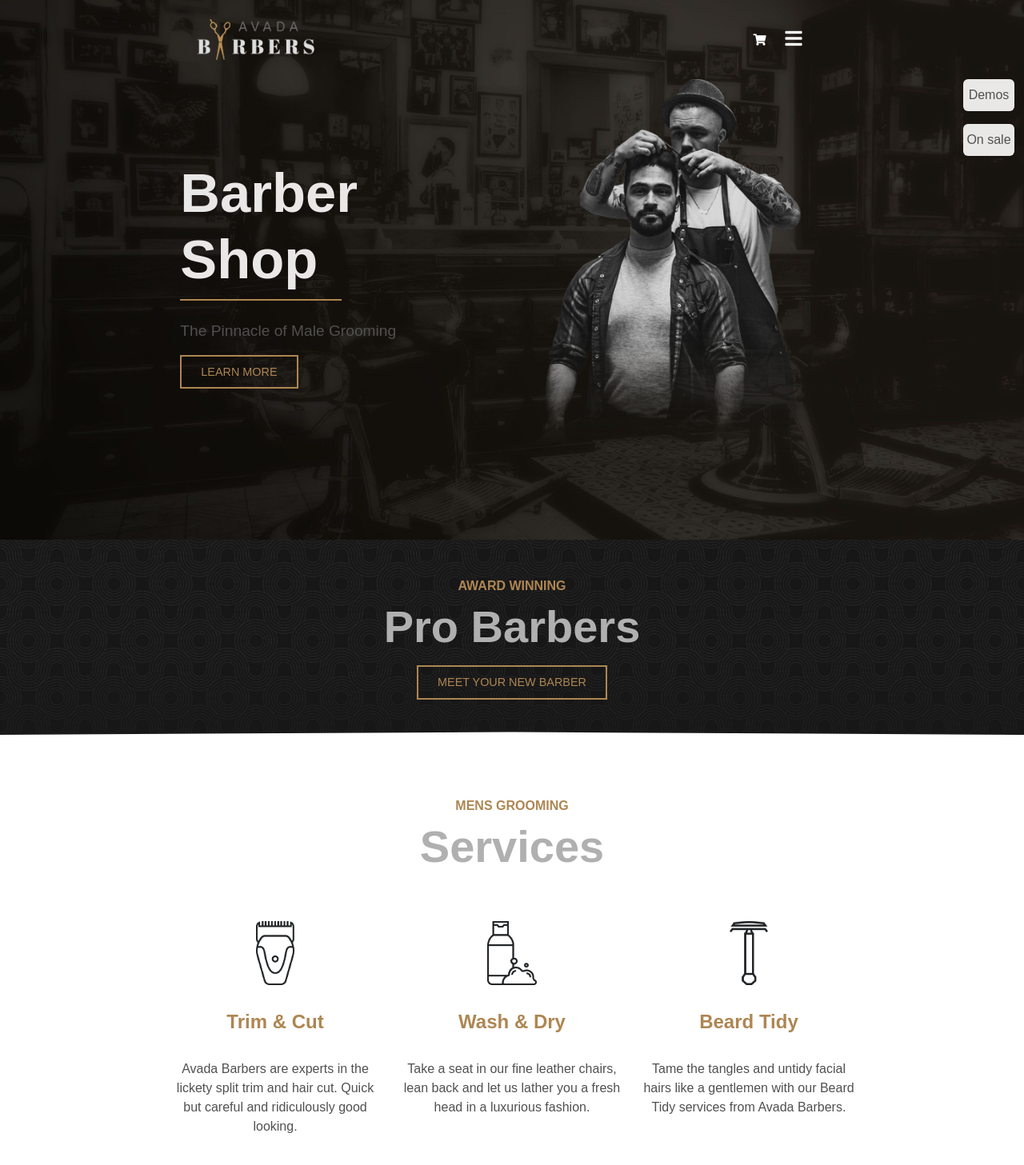
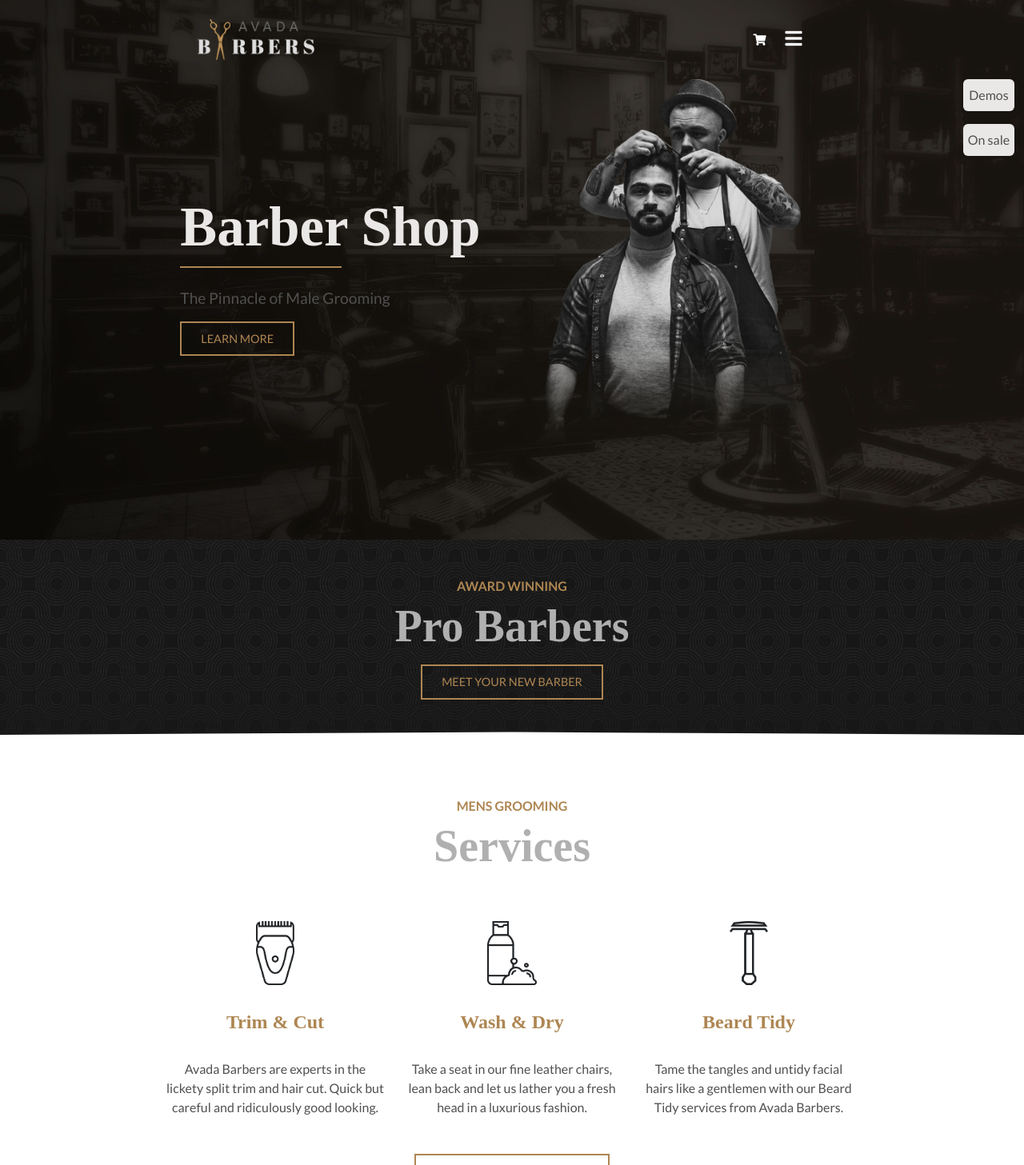
Before and after one commit to andmalt/proj-html-vuejs, a Vue app: page / in a window 1280 px wide. Shown: the top 1457 px of the page at 80% size. Built offline with nearby package versions, Linux system fonts and the light colour scheme; a small style sheet from the web is missing.

Commit message:
inserted fonts

```diff
--- a/package.json
+++ b/package.json
@@ -8,6 +8,8 @@
     "lint": "vue-cli-service lint"
   },
   "dependencies": {
+    "@fontsource/abril-fatface": "^4.5.0",
+    "@fontsource/lato": "^4.5.0",
     "@fortawesome/fontawesome-free": "^5.15.4",
     "@fortawesome/free-brands-svg-icons": "^5.15.4",
     "axios": "^0.22.0",
--- a/src/components/Box.vue
+++ b/src/components/Box.vue
@@ -30,9 +30,11 @@ export default {
       color: $refColor;
       margin-bottom: 2rem;
       font-weight: 600;
+      font-family: $fontTitle;
     }
     p{
       color: $refColor;
+      font-family: $fontParag;
     }
 }
 </style>
--- a/src/components/Footer.vue
+++ b/src/components/Footer.vue
@@ -69,6 +69,7 @@ export default {
       border:2px solid $refColor;
       color: $refColor;
       text-decoration: none;
+      font-family: $fontParag;
       &:hover{
         color: $hoverRef;
         border-color: $hoverRef;
@@ -83,6 +84,7 @@ export default {
     }
     p{
       color: $titles;
+      font-family: $fontParag;
     }
   }
 }
@@ -92,6 +94,7 @@ export default {
     margin: 0;
     color: $titles;
     font-size: 0.8rem;
+    font-family: $fontParag;
   }
 }
 </style>
--- a/src/components/Header.vue
+++ b/src/components/Header.vue
@@ -66,12 +66,14 @@ export default {
     background-repeat: no-repeat;
     h1{
         color: $bigTitle;
+        font-family: $fontTitle;
         font-size: 4.3rem;
         font-weight: 600;
     }
     p{
         color: $pHeader;
         font-size: 1.2rem;
+        font-family: $fontParag;
     }
     .h-h{
         a{
@@ -80,6 +82,7 @@ export default {
             padding: 0.7rem 1.5rem;
             border:2px solid $refColor;
             font-size: 0.9rem;
+            font-family: $fontParag;
             &:hover{
                 color: $hoverRef;
                 border-color: $hoverRef;
--- a/src/components/Main.vue
+++ b/src/components/Main.vue
@@ -188,17 +188,21 @@ export default {
 h6{
 color: $refColor;
 font-weight: 600;
+font-family: $fontParag;
 }
 h4{
   color: $refColor;
+  font-family: $fontTitle;
 }
 h2{
   color: $titles;
   font-size: 3.5rem;
   font-weight: 600;
+  font-family: $fontTitle;
 }
 p{
   color: $pHeader;
+  font-family: $fontParag;
 }
 
 a{
@@ -207,6 +211,7 @@ a{
   padding: 0.7rem 1.5rem;
   border:2px solid $refColor;
   font-size: 0.9rem;
+  font-family: $fontParag;
   &:hover{
     color: $hoverRef;
     border-color: $hoverRef;
--- a/src/components/Socials.vue
+++ b/src/components/Socials.vue
@@ -22,7 +22,8 @@ export default {
 #socials{
   h6{
     color: $refColor;
-    font-weight: 600;
+    font-weight: 400;
+    font-family: $fontParag;
   }
   ul{
     padding: 0;
--- a/src/style/general.scss
+++ b/src/style/general.scss
@@ -1,2 +1,8 @@
 @import '~@fortawesome/fontawesome-free/css/all.css';
 @import '~bootstrap/scss/bootstrap.scss';
+@import "~@fontsource/abril-fatface/index.css";
+@import "~@fontsource/lato/300.css";
+@import "~@fontsource/lato/300-italic.css";
+@import "~@fontsource/lato/400.css";
+@import "~@fontsource/lato/400-italic.css";
+@import "~@fontsource/lato/700.css";
--- a/src/style/variables.scss
+++ b/src/style/variables.scss
@@ -1,4 +1,4 @@
-
+// colors
 $bigTitle :#eae8e6;
 $pHeader:#505050;
 $refColor : #ae8652;
@@ -6,3 +6,7 @@ $hoverRef :#65401e;
 $titles:#b0b0b0;
 $bg:#111110;
 $bgF:#191817;
+
+// font
+$fontTitle:"Abril Fatface";
+$fontParag:"Lato";
```
Also changed, not shown: 1 other file (tests, documents, lock files or other folders).
